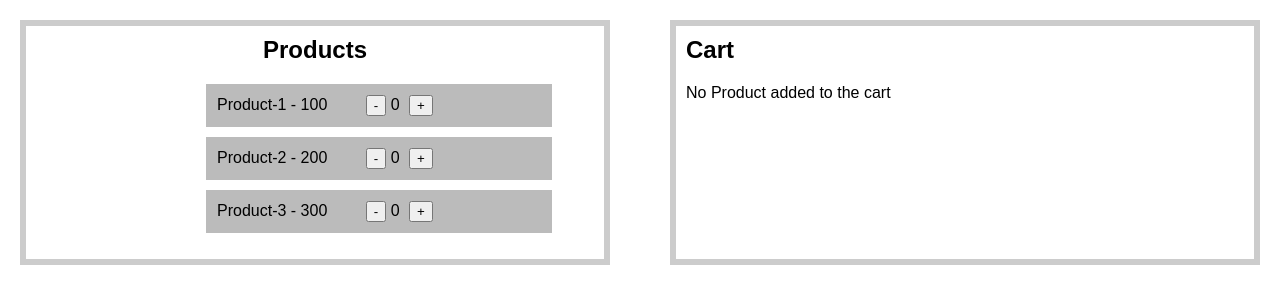
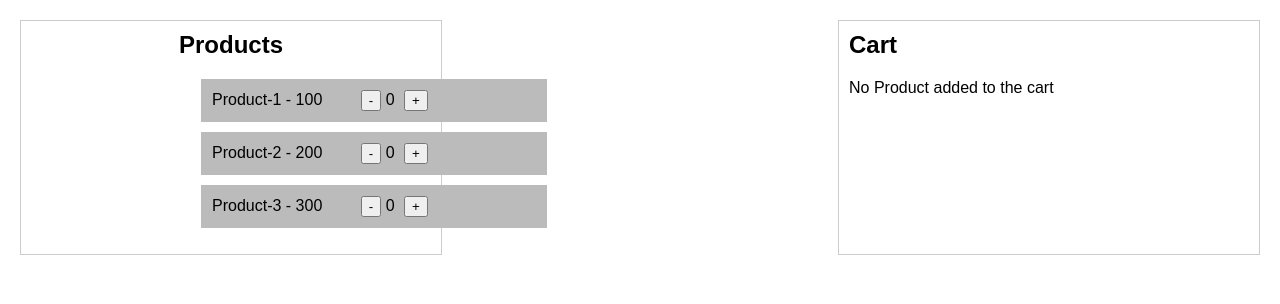
Before and after one commit to vishaljavare4/Component, a plain HTML site: page index.html in a window 1280 px wide. Drawn offline with Linux system fonts and the light colour scheme.

Commit message:
Second Commit

```diff
--- a/style.css
+++ b/style.css
@@ -6,14 +6,17 @@ body {
 
 .container {
   display: flex;
+  flex-wrap: wrap;
   justify-content: space-between;
   margin: 20px;
 }
 
 .left-box, .right-box {
-    width: 45%;
-    border: 6px solid #ccc;
+  width: 100%;
+  max-width: 400px;
+  border: 1px solid #ccc;
   padding: 10px;
+  margin-bottom: 20px;
 }
 
 h2 {
@@ -36,3 +39,13 @@ body {
 #cart {
   margin-top: 20px;
 }
+
+@media screen and (min-width: 768px) {
+  .container {
+    flex-wrap: nowrap;
+  }
+
+  .left-box, .right-box {
+    width: 45%;
+  }
+}
```
Lines whose indentation alone changed are shown as unchanged.
